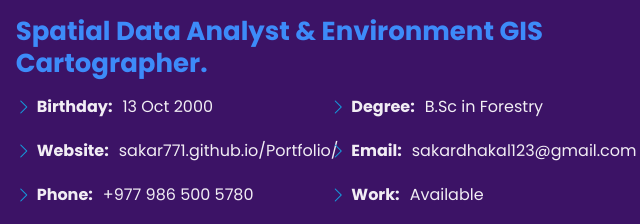
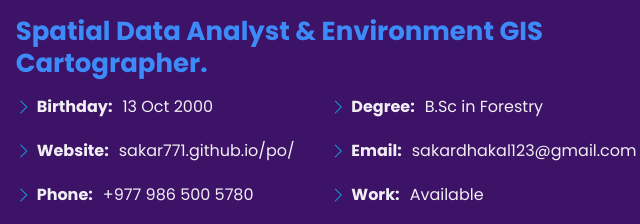
Before and after one commit to Sakar771/po, a plain HTML site: page index.html in a window 1280 px wide. Shown: the part 1240-1464 px from the top of the page, 629-1269 px from the left. Drawn offline with Linux system fonts and the light colour scheme.

Commit message:
index.html
github refined

```diff
--- a/index.html
+++ b/index.html
@@ -101,7 +101,7 @@
               <div class="col-lg-6">
                 <ul>
                   <li><i class="bi bi-chevron-right"></i> <strong>Birthday:</strong> <span>13 Oct 2000</span></li>
-                  <li><i class="bi bi-chevron-right"></i> <strong>Website:</strong> <span>sakar771.github.io/Portfolio/</span></li>
+                  <li><i class="bi bi-chevron-right"></i> <strong>Website:</strong> <span>sakar771.github.io/po/</span></li>
                   <li><i class="bi bi-chevron-right"></i> <strong>Phone:</strong> <span>+977 986 500 5780</span></li>
                   <li><i class="bi bi-chevron-right"></i> <strong>City:</strong> <span>Chitwan, Nepal</span></li>
                 </ul>
```
